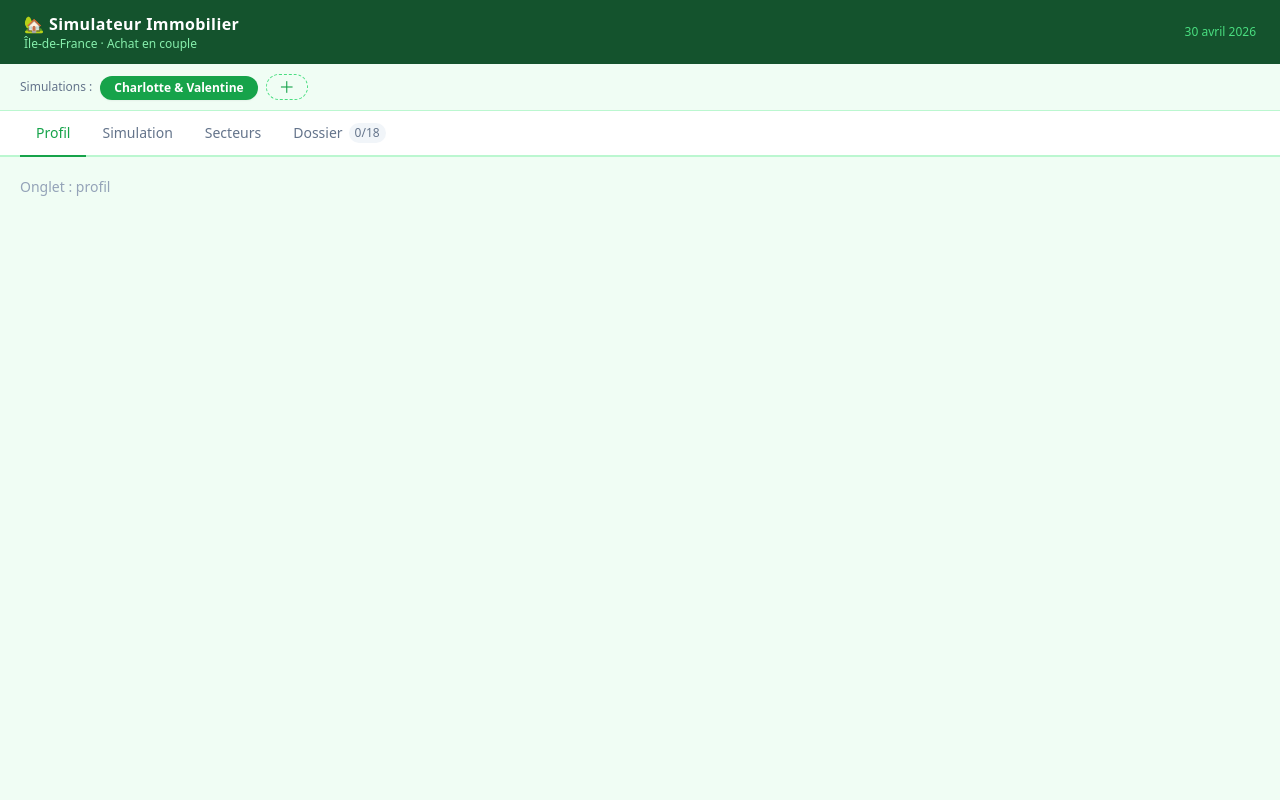
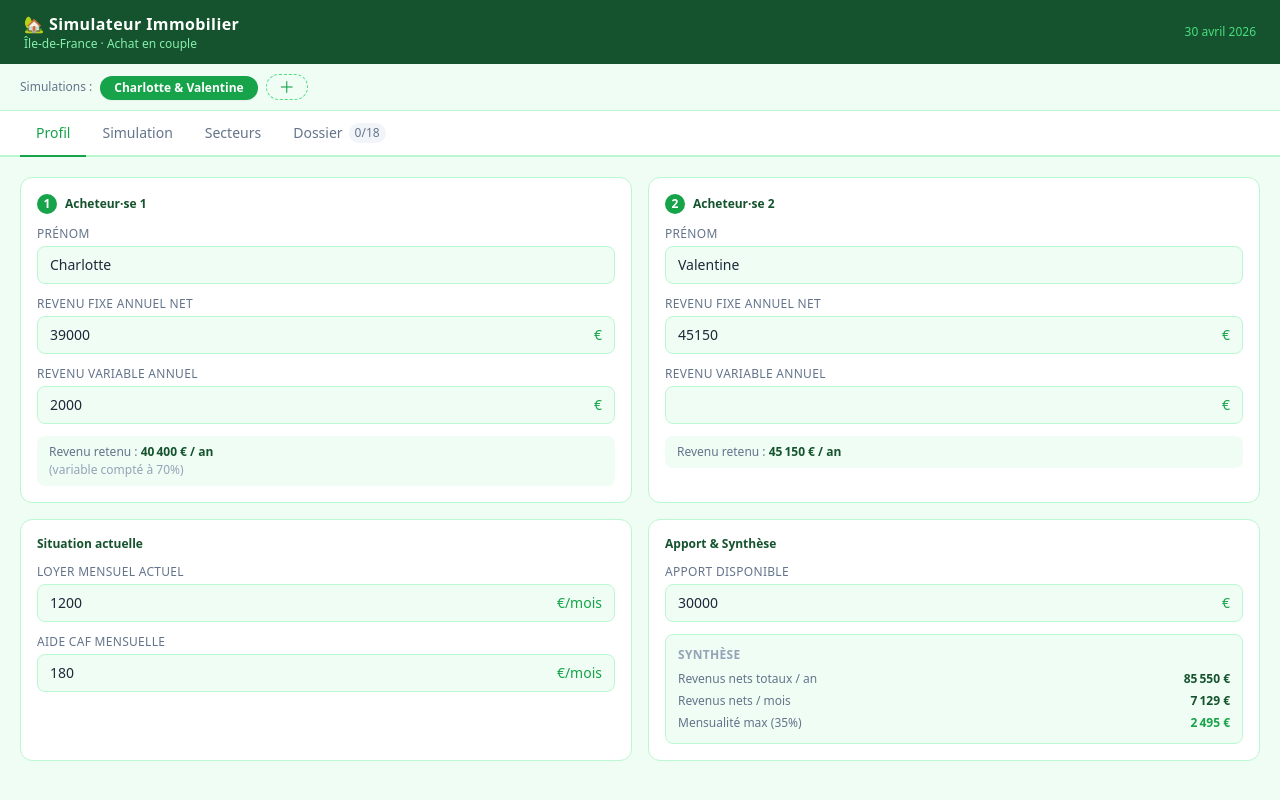
Before and after one commit to ValentineMorgant/simulateur-immo, a React (Vite) app: page / in a window 1280 px wide. Both pictures are taken after a click on the button "Profil". Built offline with nearby package versions, Linux system fonts and the light colour scheme.

Commit message:
feat: add ProfilTab with editable inputs and live recap

```diff
--- a/src/App.tsx
+++ b/src/App.tsx
@@ -3,6 +3,7 @@ import { useState } from 'react'
 import { AppHeader } from './components/AppHeader'
 import { SimulationBar } from './components/SimulationBar'
 import { SectionTabs } from './components/SectionTabs'
+import { ProfilTab } from './components/tabs/ProfilTab'
 
 type Section = 'profil' | 'simulation' | 'secteurs' | 'dossier'
 
@@ -15,7 +16,8 @@ export default function App() {
       <SimulationBar />
       <SectionTabs active={section} onChange={setSection} />
       <main className="flex-1 p-5">
-        <p className="text-slate-400 text-sm">Onglet : {section}</p>
+        {section === 'profil' && <ProfilTab />}
+        {section !== 'profil' && <p className="text-slate-400 text-sm">Onglet : {section}</p>}
       </main>
     </div>
   )
--- /dev/null
+++ b/src/components/tabs/ProfilTab.tsx
@@ -0,0 +1,102 @@
+// src/components/tabs/ProfilTab.tsx
+import { useSimulation } from '../../context/SimulationContext'
+import { calculer } from '../../utils/calculs'
+import type { AcheteurData, Simulation } from '../../types'
+
+function euros(n: number) {
+  return n.toLocaleString('fr-FR') + ' €'
+}
+
+function NumInput({ label, value, onChange, suffix = '€' }: {
+  label: string
+  value: number
+  onChange: (v: number) => void
+  suffix?: string
+}) {
+  return (
+    <div className="mb-3">
+      <label className="block text-xs text-slate-500 uppercase tracking-wide mb-1">{label}</label>
+      <div className="flex items-center border border-green-200 rounded-lg bg-green-50 overflow-hidden focus-within:border-green-400">
+        <input
+          type="number"
+          value={value || ''}
+          onChange={e => onChange(Number(e.target.value) || 0)}
+          className="flex-1 px-3 py-2 text-sm text-slate-800 bg-transparent outline-none"
+        />
+        <span className="px-3 text-sm text-green-600 font-medium">{suffix}</span>
+      </div>
+    </div>
+  )
+}
+
+function TextInput({ label, value, onChange }: {
+  label: string; value: string; onChange: (v: string) => void
+}) {
+  return (
+    <div className="mb-3">
+      <label className="block text-xs text-slate-500 uppercase tracking-wide mb-1">{label}</label>
+      <input
+        type="text"
+        value={value}
+        onChange={e => onChange(e.target.value)}
+        className="w-full border border-green-200 rounded-lg bg-green-50 px-3 py-2 text-sm text-slate-800 outline-none focus:border-green-400"
+      />
+    </div>
+  )
+}
+
+function AcheteurCard({ num, data, onChange }: {
+  num: 1 | 2
+  data: AcheteurData
+  onChange: (d: AcheteurData) => void
+}) {
+  const revenuRetenu = data.revenuFixe + data.revenuVariable * 0.7
+  return (
+    <div className="bg-white rounded-xl p-4 border border-green-200">
+      <h3 className="text-xs font-bold text-green-900 mb-3 flex items-center gap-2">
+        <span className="bg-green-600 text-white rounded-full w-5 h-5 flex items-center justify-center text-xs">{num}</span>
+        Acheteur·se {num}
+      </h3>
+      <TextInput label="Prénom" value={data.nom} onChange={v => onChange({ ...data, nom: v })} />
+      <NumInput label="Revenu fixe annuel net" value={data.revenuFixe} onChange={v => onChange({ ...data, revenuFixe: v })} />
+      <NumInput label="Revenu variable annuel" value={data.revenuVariable} onChange={v => onChange({ ...data, revenuVariable: v })} />
+      <div className="bg-green-50 rounded-lg px-3 py-2 text-xs text-slate-500 mt-1">
+        Revenu retenu : <strong className="text-green-900">{euros(revenuRetenu)} / an</strong>
+        {data.revenuVariable > 0 && <span className="block mt-0.5 text-slate-400">(variable compté à 70%)</span>}
+      </div>
+    </div>
+  )
+}
+
+export function ProfilTab() {
+  const { active, updateActive } = useSimulation()
+  const r = calculer(active)
+
+  function set<K extends keyof Simulation>(key: K, value: Simulation[K]) {
+    updateActive({ [key]: value } as Partial<Simulation>)
+  }
+
+  return (
+    <div className="grid grid-cols-2 gap-4">
+      <AcheteurCard num={1} data={active.acheteur1} onChange={v => set('acheteur1', v)} />
+      <AcheteurCard num={2} data={active.acheteur2} onChange={v => set('acheteur2', v)} />
+
+      <div className="bg-white rounded-xl p-4 border border-green-200">
+        <h3 className="text-xs font-bold text-green-900 mb-3">Situation actuelle</h3>
+        <NumInput label="Loyer mensuel actuel" value={active.loyerActuel} onChange={v => set('loyerActuel', v)} suffix="€/mois" />
+        <NumInput label="Aide CAF mensuelle" value={active.aideCaf} onChange={v => set('aideCaf', v)} suffix="€/mois" />
+      </div>
+
+      <div className="bg-white rounded-xl p-4 border border-green-200">
+        <h3 className="text-xs font-bold text-green-900 mb-3">Apport &amp; Synthèse</h3>
+        <NumInput label="Apport disponible" value={active.apport} onChange={v => set('apport', v)} />
+        <div className="bg-green-50 rounded-lg p-3 border border-green-200 mt-2 space-y-1.5">
+          <p className="text-xs text-slate-400 uppercase tracking-wide font-semibold mb-2">Synthèse</p>
+          <div className="flex justify-between text-xs"><span className="text-slate-500">Revenus nets totaux / an</span><strong className="text-green-900">{euros(r.revenusAnnuels)}</strong></div>
+          <div className="flex justify-between text-xs"><span className="text-slate-500">Revenus nets / mois</span><strong className="text-green-900">{euros(Math.round(r.revenusMensuels))}</strong></div>
+          <div className="flex justify-between text-xs"><span className="text-slate-500">Mensualité max (35%)</span><strong className="text-green-600">{euros(Math.round(r.mensualiteMax))}</strong></div>
+        </div>
+      </div>
+    </div>
+  )
+}
```
